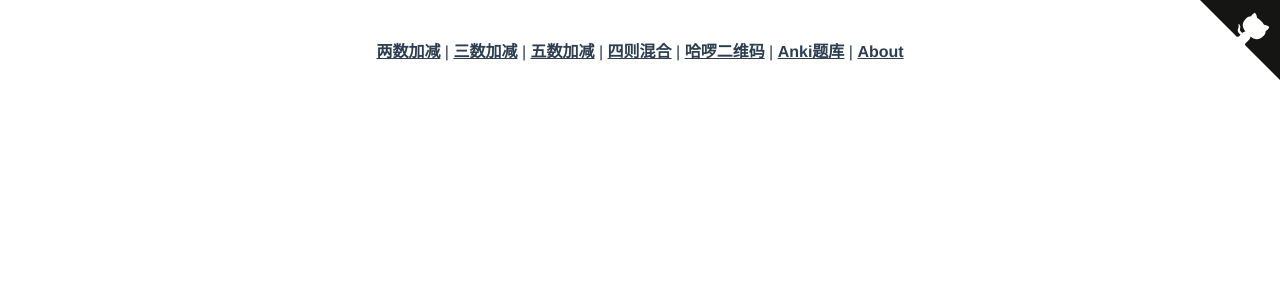
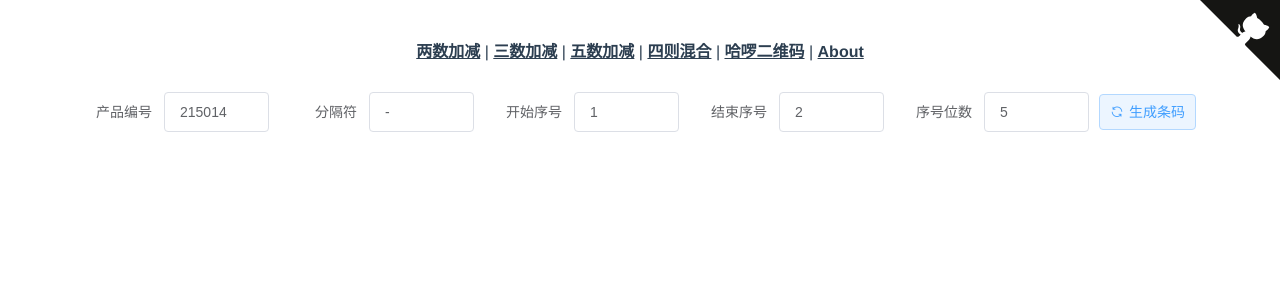
Before and after one commit to git9527/children-helper, a Vue app: page /hidden/barcode in a window 1280 px wide. Shown: the top 300 px of the page. Built offline with nearby package versions, Linux system fonts and the light colour scheme; what vue-konva would draw is missing.

Commit message:
batch generate barcode

```diff
--- a/package.json
+++ b/package.json
@@ -16,6 +16,7 @@
     "html2canvas": "^1.4.1",
     "iconv-lite": "^0.6.3",
     "js-base64": "^3.7.2",
+    "jsbarcode": "^3.11.5",
     "jspdf": "^2.5.1",
     "konva": "^8.3.5",
     "mathjs": "^10.4.2",
--- a/src/App.vue
+++ b/src/App.vue
@@ -6,7 +6,6 @@
       <router-link to="/math/plus-minus/5">五数加减</router-link> |
       <router-link to="/math/mix/3">四则混合</router-link> |
       <router-link to="/secret/haluo">哈啰二维码</router-link> |
-      <router-link to="/secret/anki">Anki题库</router-link> |
       <router-link to="/about">About</router-link>
     </div>
     <router-view/>
--- a/src/router/index.js
+++ b/src/router/index.js
@@ -36,11 +36,6 @@ const routes = [
     component: () => import('../views/secret/subscribe.vue')
   },
   {
-    path: '/secret/anki',
-    name: 'secret-anki',
-    component: () => import('../views/secret/anki-select.vue')
-  },
-  {
     path: '/secret/notes',
     name: 'secret-notes',
     component: () => import('../views/secret/question-notes.vue')
@@ -49,6 +44,11 @@ const routes = [
     path: '/hidden/yijian',
     name: 'hidden-yijian',
     component: () => import('../views/hidden/yijian.vue')
+  },
+  {
+    path: '/hidden/barcode',
+    name: 'hidden-barcode',
+    component: () => import('../views/hidden/barcode.vue')
   },
   {
     path: '/about',
--- /dev/null
+++ b/src/views/hidden/barcode.vue
@@ -0,0 +1,86 @@
+<template>
+  <div class="app-container">
+    <div class="form-container">
+      <el-form label-width="90px" :inline="true">
+        <el-form-item label="产品编号" class="number-input">
+          <el-input v-model="productCode" placeholder="请输入产品编号" clearable></el-input>
+        </el-form-item>
+        <el-form-item label="分隔符" class="number-input">
+          <el-input v-model="separator" placeholder="请输入产品编号" clearable></el-input>
+        </el-form-item>
+        <el-form-item label="开始序号" class="number-input">
+          <el-input v-model="beginSeq" placeholder="产品编号" clearable></el-input>
+        </el-form-item>
+        <el-form-item label="结束序号" class="number-input">
+          <el-input v-model="endSeq" placeholder="产品编号" clearable></el-input>
+        </el-form-item>
+        <el-form-item label="序号位数" class="number-input">
+          <el-input v-model="seqLength" placeholder="产品编号" clearable></el-input>
+        </el-form-item>
+        <el-form-item>
+          <el-button icon="el-icon-refresh" type="primary" plain @click="generateItems()" size="medium">生成条码</el-button>
+        </el-form-item>
+      </el-form>
+      <div id="images-container">
+        <svg :id="item.seq" v-for="(item, index) of items" :key="index"></svg>
+      </div>
+    </div>
+  </div>
+</template>
+
+<script>
+import jsbarcode from 'jsbarcode'
+
+
+export default {
+  data() {
+    return {
+      productCode: '215014',
+      separator: '-',
+      beginSeq: 1,
+      endSeq: 2,
+      seqLength: 5,
+      items: []
+    }
+  },
+  mounted() {
+  },
+  methods: {
+    pad(num) {
+      num = num.toString();
+      while (num.length < this.seqLength) num = "0" + num;
+      return num;
+    },
+    generateItems () {
+      this.items = []
+      for (let i = this.beginSeq; i <= this.endSeq; i++) {
+        this.items.push({
+          seq: 'barcode-' + this.pad(i)
+        })
+      }
+      this.$nextTick(() => {
+        for (let i = this.beginSeq; i <= this.endSeq; i++) {
+          jsbarcode('#' + 'barcode-' + this.pad(i), this.productCode + " " + this.separator + " " + this.pad(i), {
+            displayValue: true,
+            format: 'CODE128B',
+            ean128: true
+          })
+        }
+      })
+    }
+  }
+}
+</script>
+
+<style>
+
+.number-input {
+  .el-input__inner {
+    width: 100%;
+  }
+}
+</style>
+
+<style scoped>
+
+</style>
```
Also changed, not shown: 1 other file (tests, documents, lock files or other folders).
